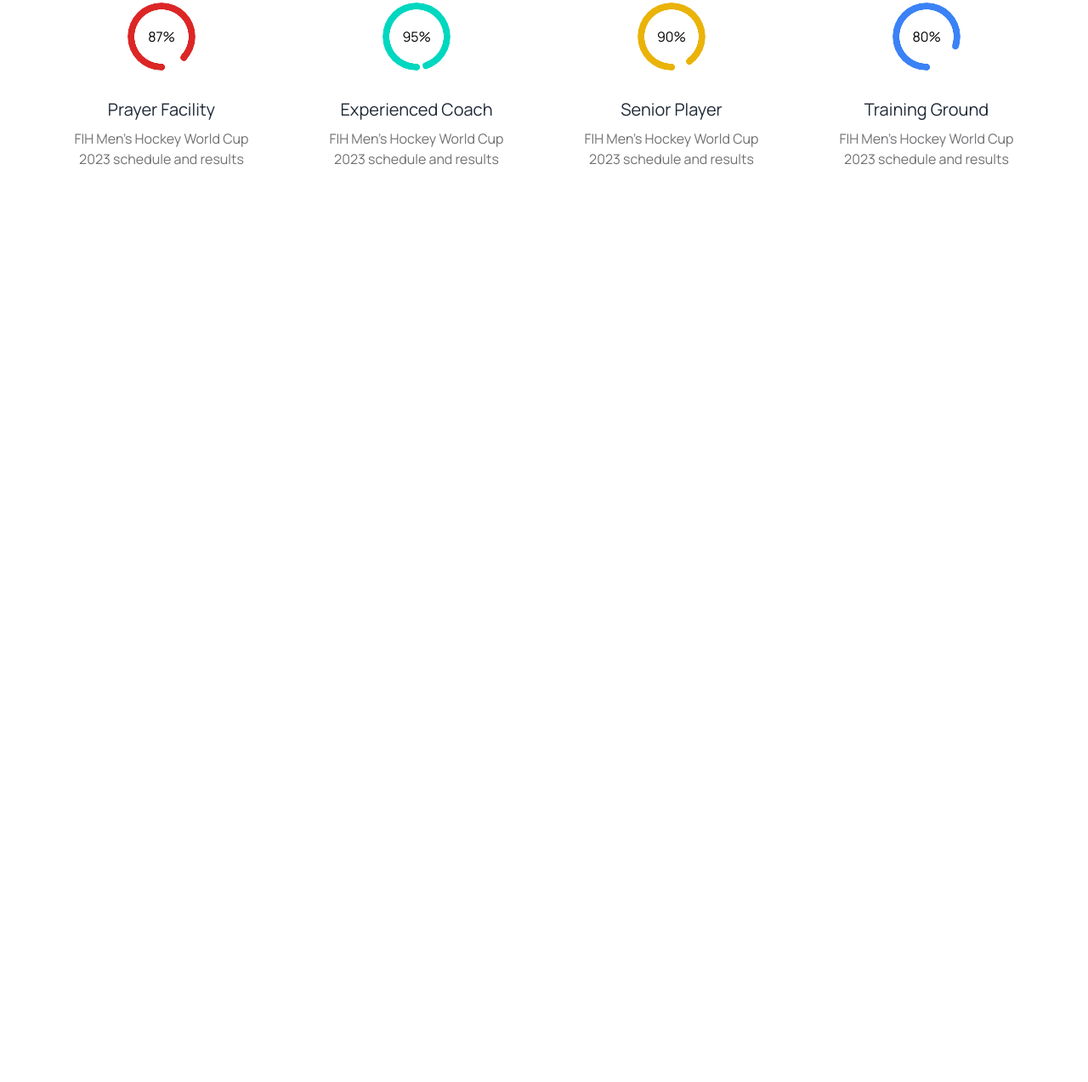
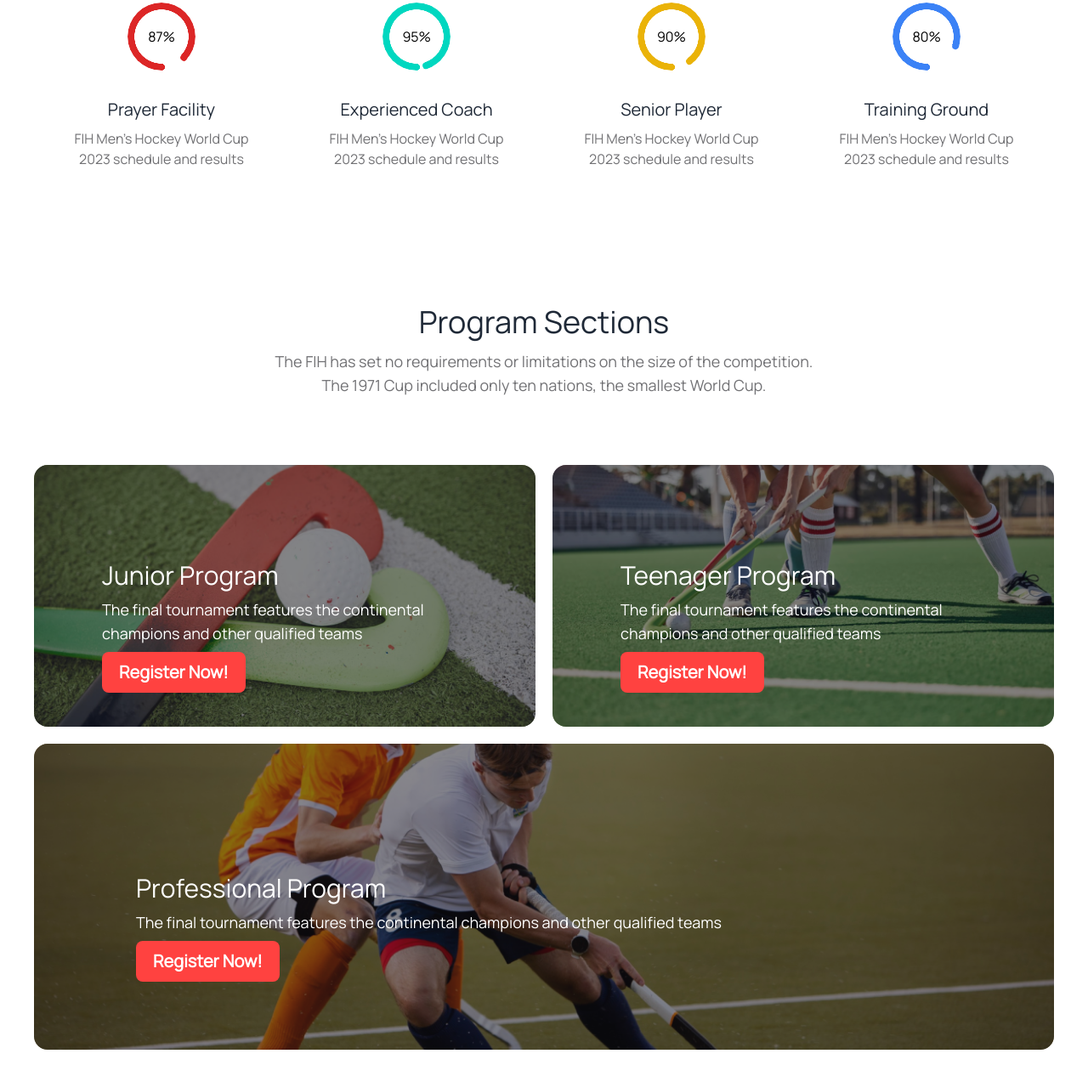
Before and after one commit to MD-Rakibul-Hassan/Hockey-clup, a plain HTML site: page index.html in a window 1280 px wide. Shown: the part 1055-2328 px from the top of the page at 85% size. Before the commit the page ends 1414 px from the top, so only its background shows below. Drawn offline with nearby package versions, Linux system fonts and the light colour scheme.

Commit message:
Program section complate with full responsive for mobile

```diff
--- a/Styles/style.css
+++ b/Styles/style.css
@@ -19,7 +19,7 @@
     background: #FF4240;
     padding: 10px 20px;
     color: #FFF;
-    font-size: 20px;
+    font-size: 1.2rem;
     font-style: normal;
     font-weight: 700;
     line-height: normal
@@ -29,5 +29,5 @@
    color: #FF4240;
 }
 .common-text-color {
-    color: #ffffff99;
+    color: #13131899;
 }
--- a/index.html
+++ b/index.html
@@ -102,7 +102,7 @@
           </div>
      </header>
     <!-- Main section  -->
-     <main class="containers">
+      <main class="containers">
 		<!-- Professional Hockeys Club part -->
 		<section class="px-5 lg:px-0">
 			<div class="text-center">
@@ -118,7 +118,7 @@
 					</div>
 					<div class="card-body items-center text-center">
 						<h2 class="text-xl">Prayer Facility</h2>
-						<p class="text-[#13131899]">FIH Men's Hockey World Cup 2023 schedule and results</p>
+						<p class="common-text-color">FIH Men's Hockey World Cup 2023 schedule and results</p>
 					</div>
 				</div>
 				<!-- Secnd progress card  -->
@@ -128,7 +128,7 @@
 					</div>
 					<div class="card-body items-center text-center">
 						<h2 class="text-xl">Experienced Coach</h2>
-						<p class="text-[#13131899]">FIH Men's Hockey World Cup 2023 schedule and results</p>
+						<p class="common-text-color">FIH Men's Hockey World Cup 2023 schedule and results</p>
 					</div>
 				</div>
 				<!-- Third progress card  -->
@@ -138,7 +138,7 @@
 					</div>
 					<div class="card-body items-center text-center">
 						<h2 class="text-xl">Senior Player</h2>
-						<p class="text-[#13131899]">FIH Men's Hockey World Cup 2023 schedule and results</p>
+						<p class="common-text-color">FIH Men's Hockey World Cup 2023 schedule and results</p>
 					</div>
 				</div>
 				<!-- Fourth progress card  -->
@@ -148,12 +148,48 @@
 					</div>
 					<div class="card-body items-center text-center">
 						<h2 class="text-xl">Training Ground</h2>
-						<p class="text-[#13131899]">FIH Men's Hockey World Cup 2023 schedule and results</p>
+						<p class="common-text-color">FIH Men's Hockey World Cup 2023 schedule and results</p>
 					</div>
 				</div>
 			</div>
 		</section>
-     </main>
+		<!-- Program Sections part  -->
+		<section class="px-5 lg:px-0">
+			<div class="text-center">
+				<h1 class="text-2xl lg:text-4xl my-3">Program Sections</h1>
+				<p class="text-sm common-text-color lg:text-lg max-w-[650px] mx-auto">The FIH has set no requirements or limitations on the size of the competition. The 1971 Cup included only ten nations, the smallest World Cup. </p>
+			</div>
+			<!-- Programm section container  -->
+			<div class="grid grid-cols-1 lg:grid lg:grid-cols-2 my-10 lg:my-20 gap-5">
+				<div class="rounded-2xl   bg-[url('./images/2.png')] bg-no-repeat bg-cover bg-center relative">
+					<div class="ml-3 lg:ml-10 mt-16 p-10 z-10 relative">
+						<h3 class="text-xl text-white lg:text-3xl my-2">Junior Program</h3>
+						<p class="text-sm text-white lg:text-lg my-2">The final tournament features the continental champions and other qualified teams</p>
+						<button class="btns text-xl">Register Now!</button>
+					</div>
+					<div class="absolute bg-[#13131880] w-full h-full top-0 left-0 rounded-2xl z-0"></div>
+				</div>
+
+				<div class="rounded-2xl   bg-[url('./images/3.png')] bg-no-repeat bg-cover bg-center relative">
+					<div class="relative ml-3 lg:ml-10 mt-16 p-10 z-10">
+						<h3 class="text-xl text-white lg:text-3xl my-2">Teenager Program</h3>
+						<p class="text-sm text-white lg:text-lg my-2">The final tournament features the continental champions and other qualified teams</p>
+						<button class="btns text-xl">Register Now!</button>
+					</div>
+					<div class="absolute bg-[#13131880] w-full h-full top-0 left-0 rounded-2xl z-0"></div>
+				</div>
+
+				<div class="rounded-2xl  lg:col-span-2 bg-[url('./images/4.png')] bg-no-repeat bg-cover bg-center relative ">
+					<div class="relative ml-3 lg:ml-10 mt-16 p-10 lg:p-20 z-10">
+						<h3 class="text-xl text-white lg:text-3xl my-2">Professional Program</h3>
+						<p class="text-sm text-white lg:text-lg my-2">The final tournament features the continental champions and other qualified teams</p>
+						<button class="btns text-xl">Register Now!</button>
+					</div>
+					<div class="absolute bg-[#13131880] w-full h-full top-0 left-0 rounded-2xl  z-0"></div>
+				</div>
+			</div>
+		</section>
+      </main>
     <!-- Footer section  -->
     <footer></footer>
   </body>
```
